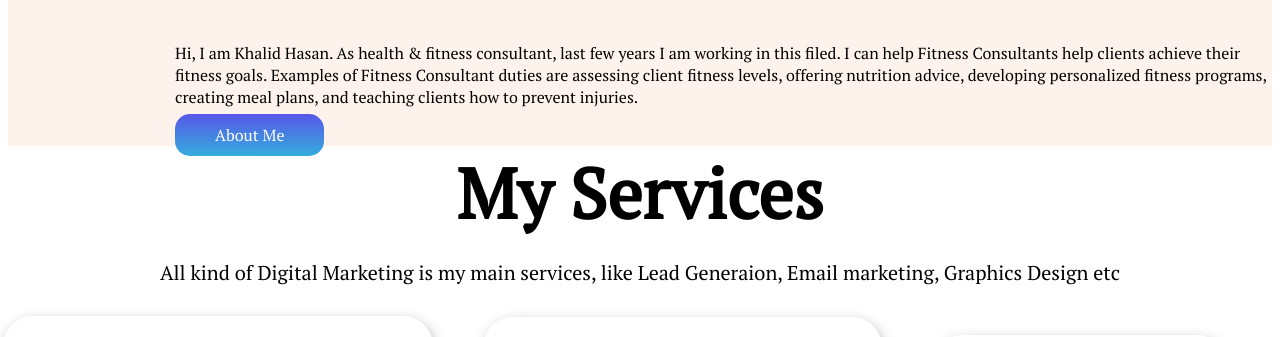
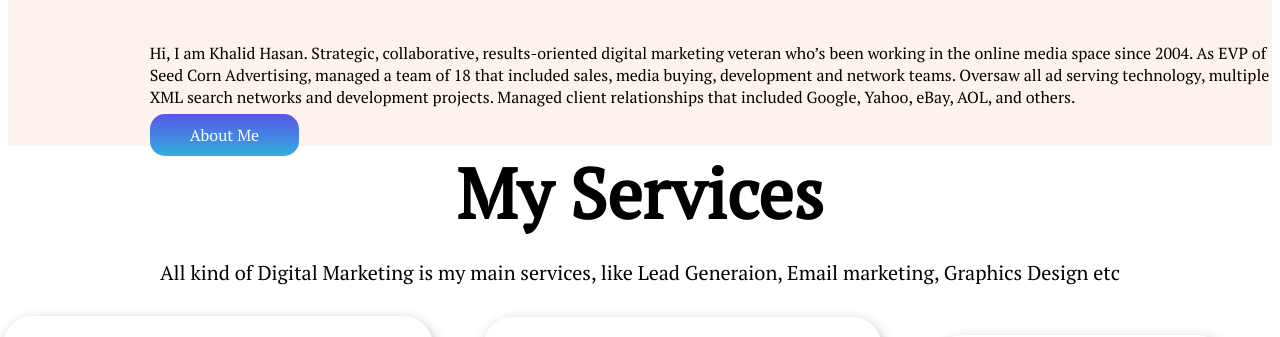
Before and after one commit to khalidhmdop/assignment1, a plain HTML site: page index.html in a window 1280 px wide. Shown: the part 680-1017 px from the top of the page. Drawn offline with Linux system fonts and the light colour scheme.

Commit message:
finally done

```diff
--- a/index.html
+++ b/index.html
@@ -19,7 +19,8 @@
     <section>
         <div class="section1">
             <div class="section1-div1">
-                <h1> <span class="span1"> Khalid IT is the largest</span> promising IT agency made its footprint in the digital horizon of technology</h1>
+                <h1> <span class="span1"> Khalid IT is the largest</span> promising IT agency made its footprint in the
+                    digital horizon of technology</h1>
                 <p>Imagibe you don''t need diet because we provide healthy and delicious food for you</p>
                 <a class="Order-Now" href="https://www.linkedin.com/company/khaliditglobal/">Order Now</a>
 
@@ -40,10 +41,11 @@
             </div>
             <div>
                 <h1>About Me</h1>
-                <p>Hi, I am Khalid Hasan. As health & fitness consultant, last few years I am working in this filed. I
-                    can help Fitness Consultants help clients achieve their fitness goals. Examples of Fitness
-                    Consultant duties are assessing client fitness levels, offering nutrition advice, developing
-                    personalized fitness programs, creating meal plans, and teaching clients how to prevent injuries.
+                <p>Hi, I am Khalid Hasan. Strategic, collaborative, results-oriented digital marketing veteran who’s
+                    been working in the online media space since 2004. As EVP of Seed Corn Advertising, managed a team
+                    of 18 that included sales, media buying, development and network teams. Oversaw all ad serving
+                    technology, multiple XML search networks and development projects. Managed client relationships that
+                    included Google, Yahoo, eBay, AOL, and others.
                 </p>
                 <a class="about-me" href="https://www.linkedin.com/in/khalid-hasan-51bb19194/">About Me</a>
             </div>
@@ -98,7 +100,7 @@
                 <h1>500+</h1> <br>
                 <p>World Wide Client</p>
             </div>
-        </div>
+            </div>
     </section>
     <footer>
         <h1> <span class="owner">Khalid </span> IT, Jahsore</h1>
```
Also changed, not shown: images/My Services/Khalid-Hasan.jpg.jpg (added).
